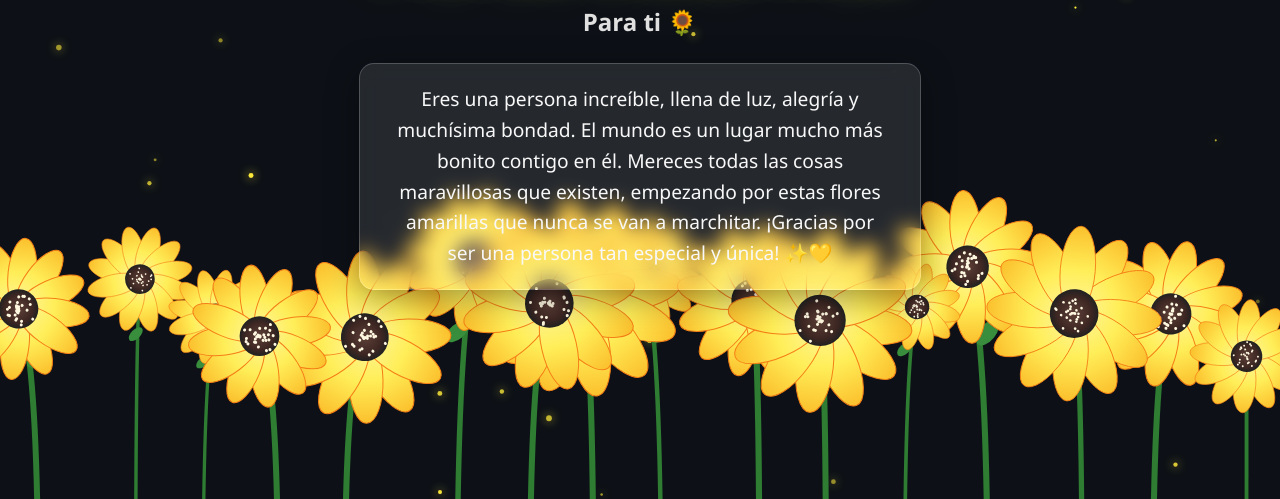
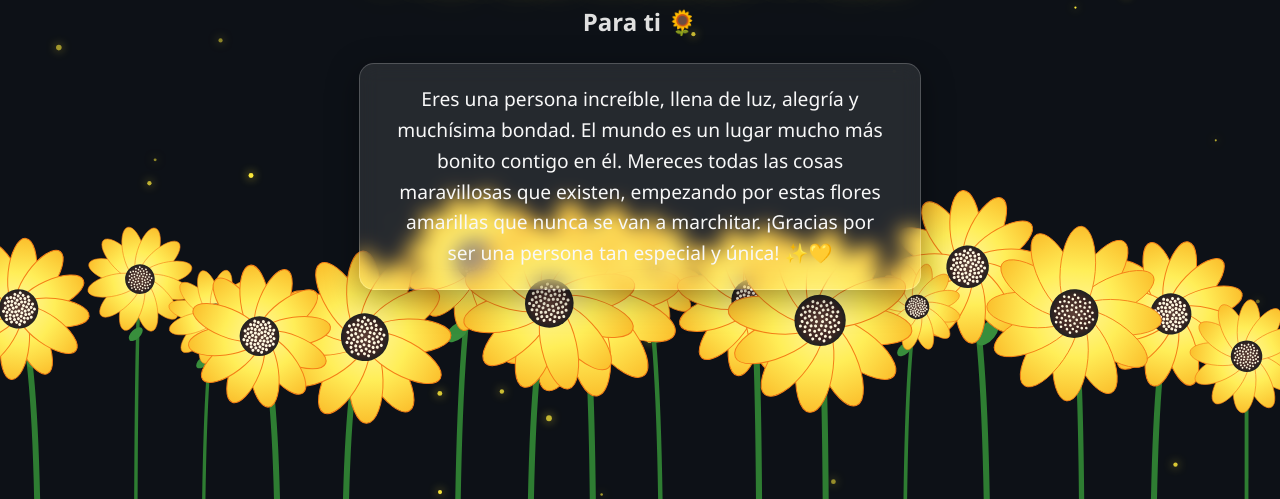
Before and after one commit to whygabriel1/yellow-flowers, a plain HTML site: page index.html in a window 1280 px wide. Shown: the part 301-800 px from the top of the page. Drawn offline with Linux system fonts and the light colour scheme; animation ran at ten frames a second.

Commit message:
fix flowers

```diff
--- a/index.html
+++ b/index.html
@@ -104,6 +104,20 @@
                 this.scale = 0;
                 this.targetScale = 1;
                 this.growthSpeed = 0.01 + Math.random() * 0.015;
+
+                // Generar semillas en espiral perfecta (como un girasol real)
+                this.seeds = [];
+                const goldenAngle = 137.5 * (Math.PI / 180);
+                const numSeeds = 60; // Más semillas para un mejor efecto
+                const c = (this.radius / 2.2) / Math.sqrt(numSeeds);
+                for(let i = 1; i <= numSeeds; i++) {
+                    let a = i * goldenAngle;
+                    let r = c * Math.sqrt(i);
+                    this.seeds.push({
+                        x: Math.cos(a) * r,
+                        y: Math.sin(a) * r
+                    });
+                }
             }
 
             drawStem(currentX, currentY) {
@@ -173,11 +187,9 @@
 
                 // Puntos del centro (semillas)
                 ctx.fillStyle = '#fff8e1';
-                for(let i = 0; i < 30; i++) {
-                    let a = Math.random() * Math.PI * 2;
-                    let r = Math.random() * (this.radius / 2);
+                for(let seed of this.seeds) {
                     ctx.beginPath();
-                    ctx.arc(Math.cos(a)*r, Math.sin(a)*r, 1.5, 0, Math.PI*2);
+                    ctx.arc(seed.x, seed.y, 1.5, 0, Math.PI*2);
                     ctx.fill();
                 }
 
```
